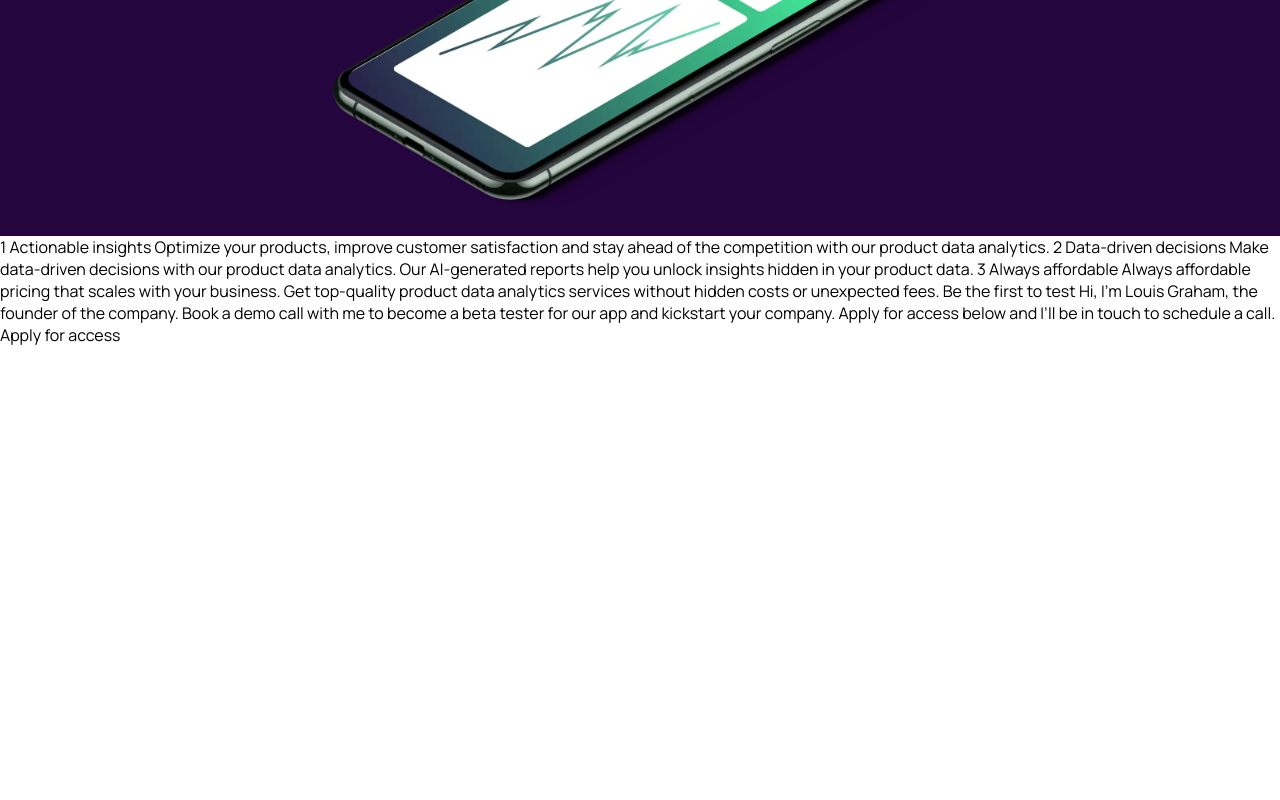
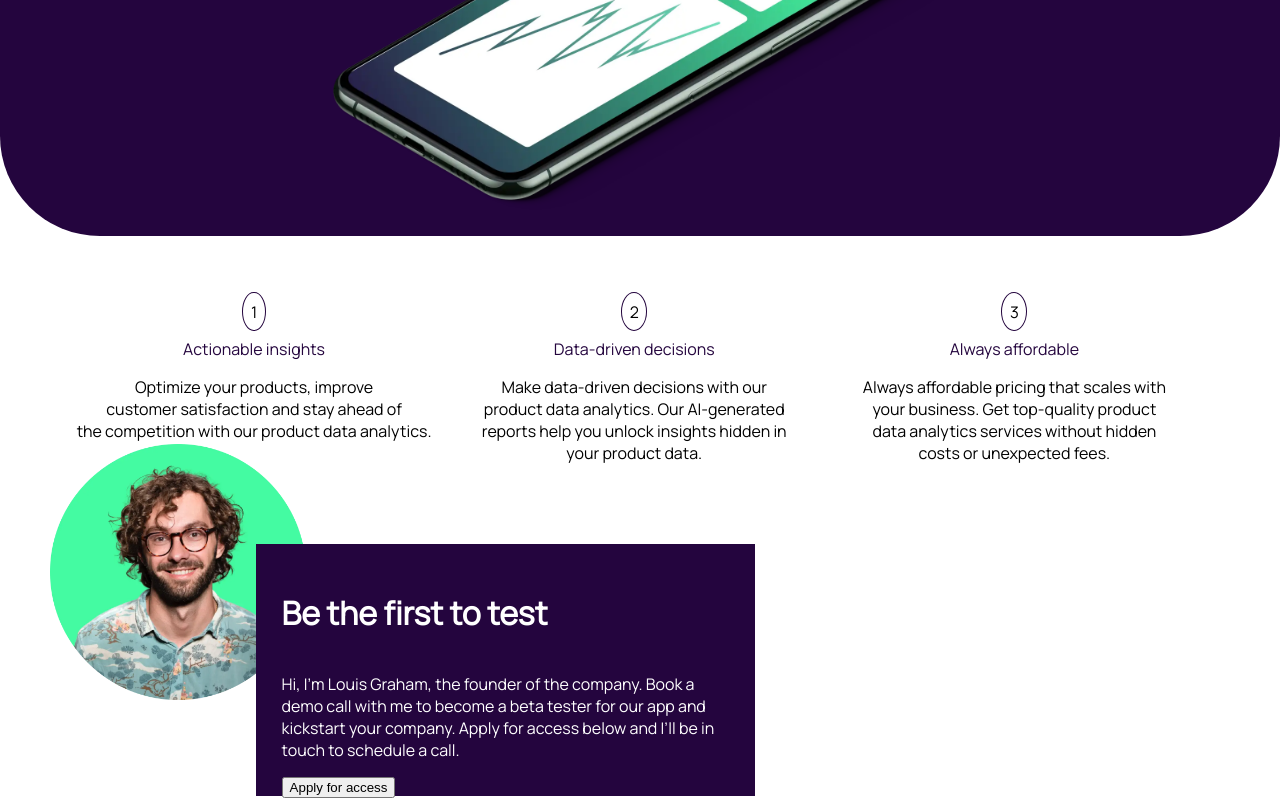
Before and after one commit to developertarik/workit-landing, a plain HTML site: page starter-code/index.html in a window 1280 px wide. Shown: the part 537-1337 px from the top of the page. Before the commit the page ends 883 px from the top, so only its background shows below. Drawn offline with Linux system fonts and the light colour scheme.

Commit message:
add new codes

```diff
--- a/starter-code/index.html
+++ b/starter-code/index.html
@@ -15,8 +15,8 @@
   <div class="container">
 
     <div class="bottom">
-    <img src="./assets/images/bg-pattern-1.svg" class="pattern-1" alt="bg-pattern-1">
-    <img src="./assets/images/bg-pattern-2.svg" alt="pattern-2" class="pattern-2">
+      <img src="./assets/images/bg-pattern-1.svg" class="pattern-1" alt="bg-pattern-1">
+      <img src="./assets/images/bg-pattern-2.svg" alt="pattern-2" class="pattern-2">
       <div class="navbar">
         <img src="./assets/images/logo-light.svg" alt="logo">
         <a class="link" href="#">Apply for access</a>
@@ -33,35 +33,51 @@
       </div>
 
     </div>
+    <div class="main">
+      <div class="box">
+        <span class="number-box"> 1</span>
 
-    1
+        <p class="box-header">Actionable insights</p>
+        <p> Optimize your products, improve <br> customer satisfaction and stay ahead of <br> the competition
+          with our product data analytics.</p>
 
-    Actionable insights
 
-    Optimize your products, improve customer satisfaction and stay ahead of the competition
-    with our product data analytics.
+      </div>
+      <div class="box"> <span class="number-box"> 2</span>
 
-    2
+        <p class="box-header"> Data-driven decisions</p>
 
-    Data-driven decisions
+        <p> Make data-driven decisions with our <br> product data analytics. Our AI-generated <br> reports help
+          you unlock insights hidden in <br> your product data.</p>
+      </div>
+      <div class="box"> <span class="number-box">3</span>
+        <p class="box-header"> Always affordable
+        </p>
 
-    Make data-driven decisions with our product data analytics. Our AI-generated reports help
-    you unlock insights hidden in your product data.
+        <p>Always affordable pricing that scales with <br> your business. Get top-quality product <br> data
+          analytics services without hidden <br> costs or unexpected fees.</p>
+      </div>
 
-    3
 
-    Always affordable
 
-    Always affordable pricing that scales with your business. Get top-quality product data
-    analytics services without hidden costs or unexpected fees.
 
-    Be the first to test
+    </div>
 
-    Hi, I'm Louis Graham, the founder of the company. Book a demo call with me to become a
-    beta tester for our app and kickstart your company. Apply for access below and I’ll be
-    in touch to schedule a call.
 
-    Apply for access
+    <div class="footer">        <img class="founder" src="./assets/images/image-founder.webp" alt="founder">
+
+      <div class="footer-box">
+        <h1>Be the first to test</h1>
+
+        <p>Hi, I'm Louis Graham, the founder of the company. Book a demo call with me to become a
+          beta tester for our app and kickstart your company. Apply for access below and I’ll be
+          in touch to schedule a call.</p>
+        <button> Apply for access
+        </button>
+      </div>
+
+
+    </div>
 
   </div>
 
--- a/starter-code/styles/style.css
+++ b/starter-code/styles/style.css
@@ -13,6 +13,10 @@ body{
 .bottom , .navbar{
     background-color:   #24053e;
     padding: 2%;
+}
+.bottom{
+    border-radius: 100px;
+
 }
 .bottomb{
     display:flex;
@@ -64,3 +68,45 @@ body{
     top: 30%;
     right: -5%;
 }
+.main{
+    display:flex;
+    flex-direction: row;
+    padding: 5%;
+}
+.box{
+    text-align: center;
+    width: 33%;
+}
+
+.number-box{
+    padding: 2%;
+    background-color: white;
+    border-radius: 100%;
+
+    border: 1px solid #24053e;
+}
+.box-header{
+    color:#24053e;
+}
+
+.founder{
+    width: 20%;
+    position: relative;
+    left: 50px;
+    bottom: 100px;
+    z-index: -1;
+
+}
+.footer-box{
+    display: flex;
+    width: 35%;
+     background: #24053e;
+    color: white;
+    flex-direction: column;
+    padding: 2%;
+    height: 200px;
+    align-items: flex-start;
+}
+ .footer{
+    display:flex;
+ }
```
